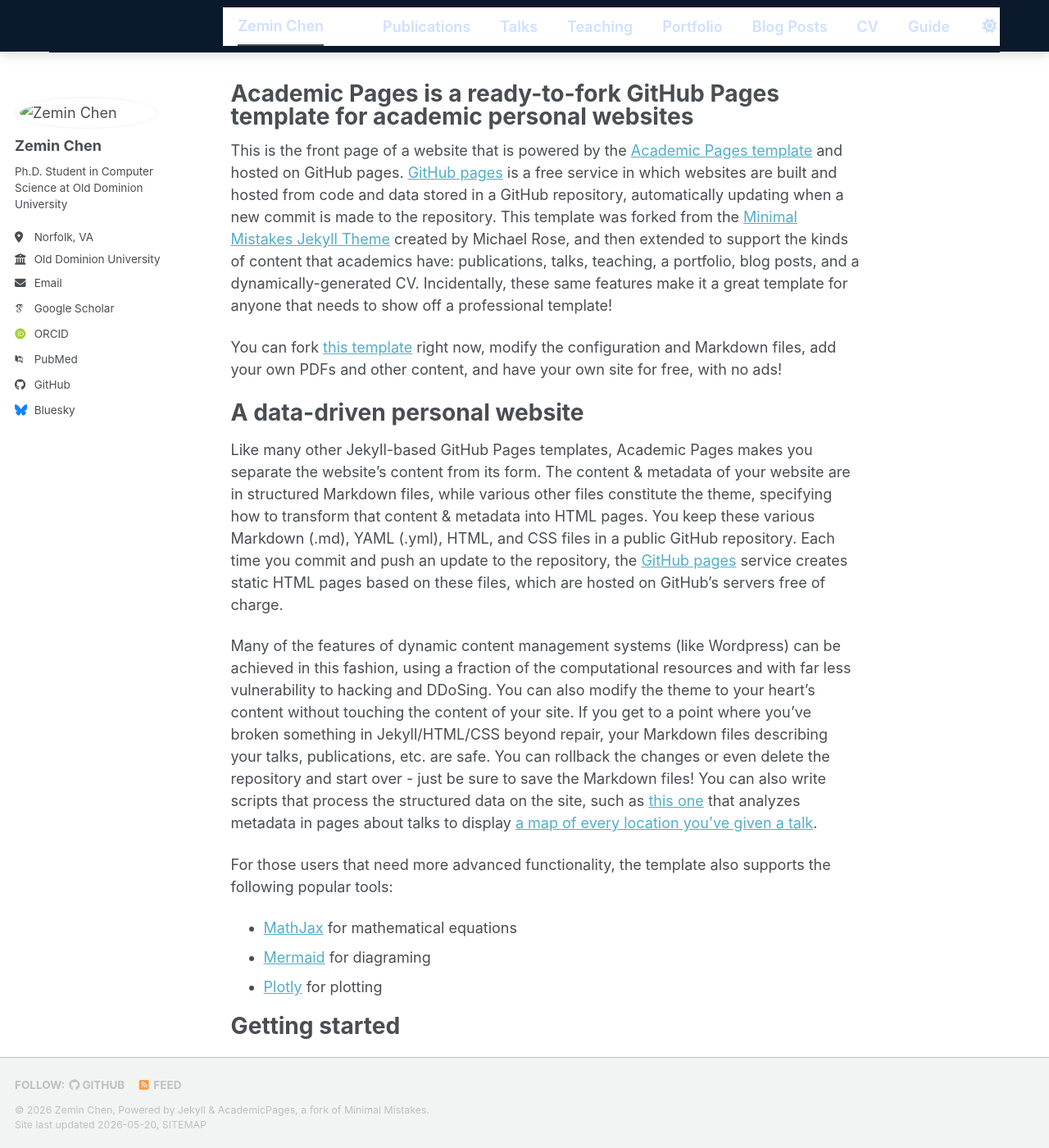
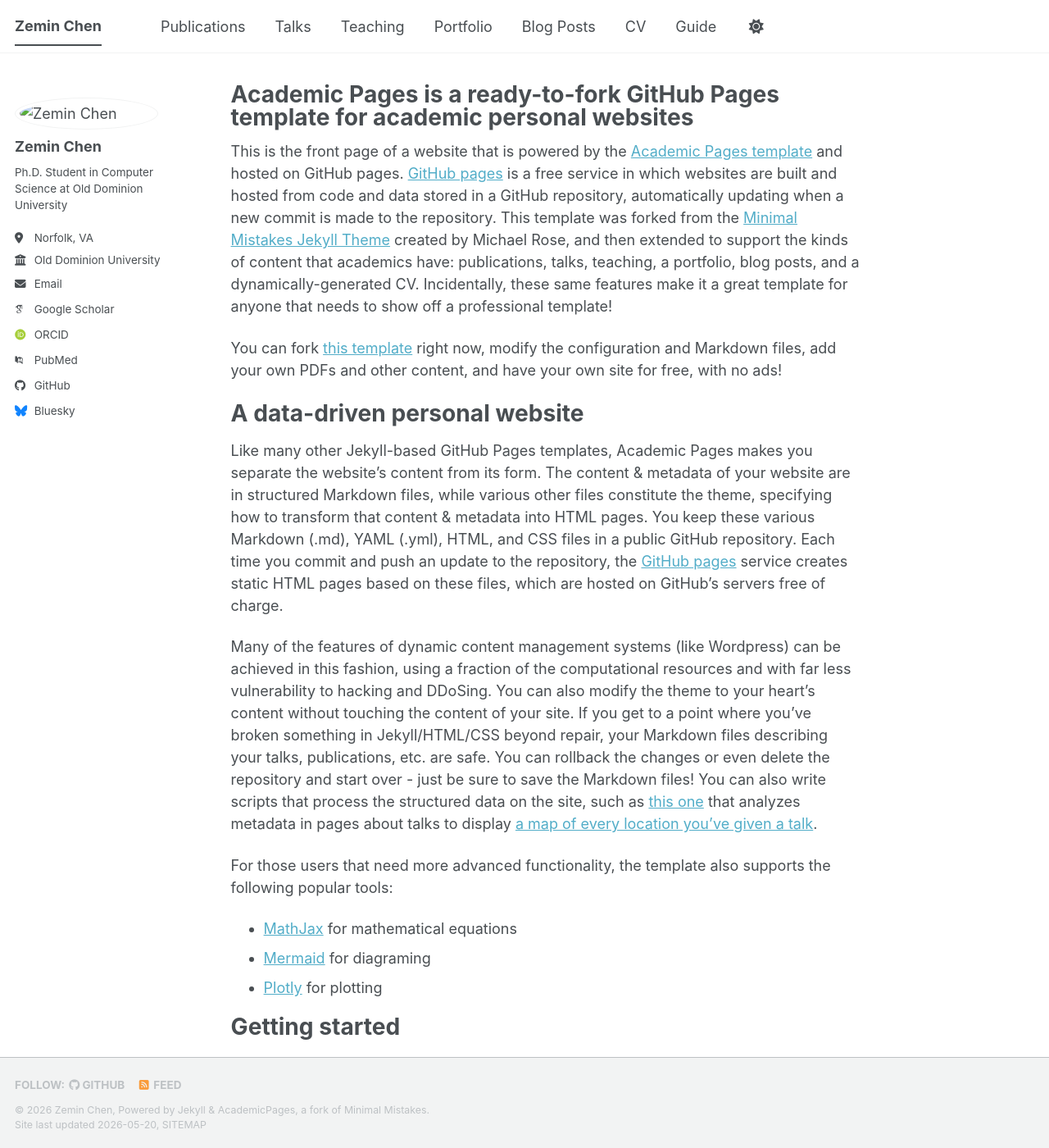
Before and after one commit to jimmychen9/jimmychen9.github.io, a Jekyll site: the page built from _pages/about.md, in a window 1280 px wide and 1400 px high. Shown: the whole window at 82% size. Built offline with Jekyll 4.4.1, drawn with Linux system fonts in a browser that asks for light colours; some web fonts are replaced; a script bundle is joined from its source files by our own code; library files that are not in the unit come from our copies.

Commit message:
Update main.scss

```diff
--- a/assets/css/main.scss
+++ b/assets/css/main.scss
@@ -41,55 +41,3 @@
     "vendor/font-awesome/solid",
     "vendor/font-awesome/brands"
 ;
-
-/* Custom dark navigation bar */
-.masthead,
-.masthead__inner-wrap,
-.masthead__menu,
-.greedy-nav {
-  background: #0b192d !important;
-  background-color: #0b192d !important;
-}
-
-.masthead {
-  border-bottom: none !important;
-  box-shadow: 0 2px 14px rgba(0, 0, 0, 0.15) !important;
-}
-
-.masthead__inner-wrap {
-  max-width: 1200px !important;
-  margin: 0 auto !important;
-  padding: 0 20px !important;
-}
-
-.greedy-nav {
-  height: 64px !important;
-  display: flex !important;
-  align-items: center !important;
-}
-
-.greedy-nav .site-title {
-  color: #e5ecf8 !important;
-  font-weight: 800 !important;
-  margin-right: auto !important;
-}
-
-.greedy-nav .visible-links {
-  margin-left: auto !important;
-}
-
-.greedy-nav .visible-links a {
-  color: #cfe0ff !important;
-  font-weight: 600 !important;
-  margin-left: 18px !important;
-}
-
-.greedy-nav .visible-links a:hover,
-.greedy-nav .site-title:hover {
-  color: #ffffff !important;
-}
-
-.greedy-nav button {
-  background: #0b192d !important;
-  color: #cfe0ff !important;
-}
```
